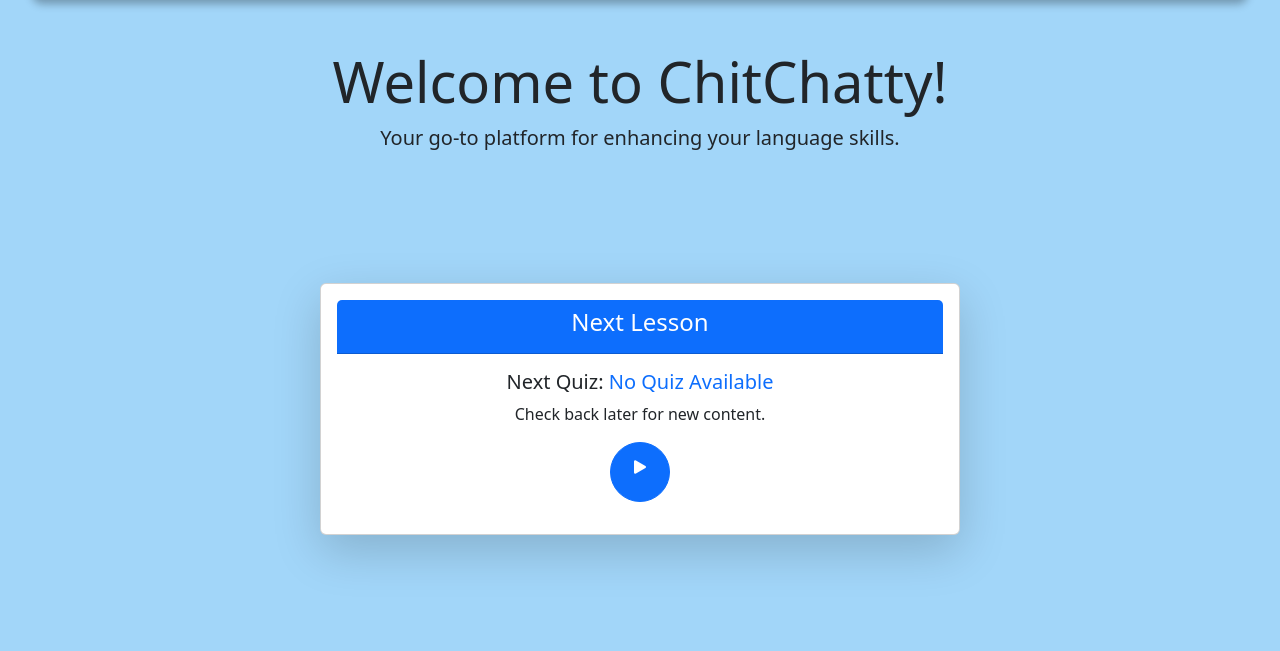
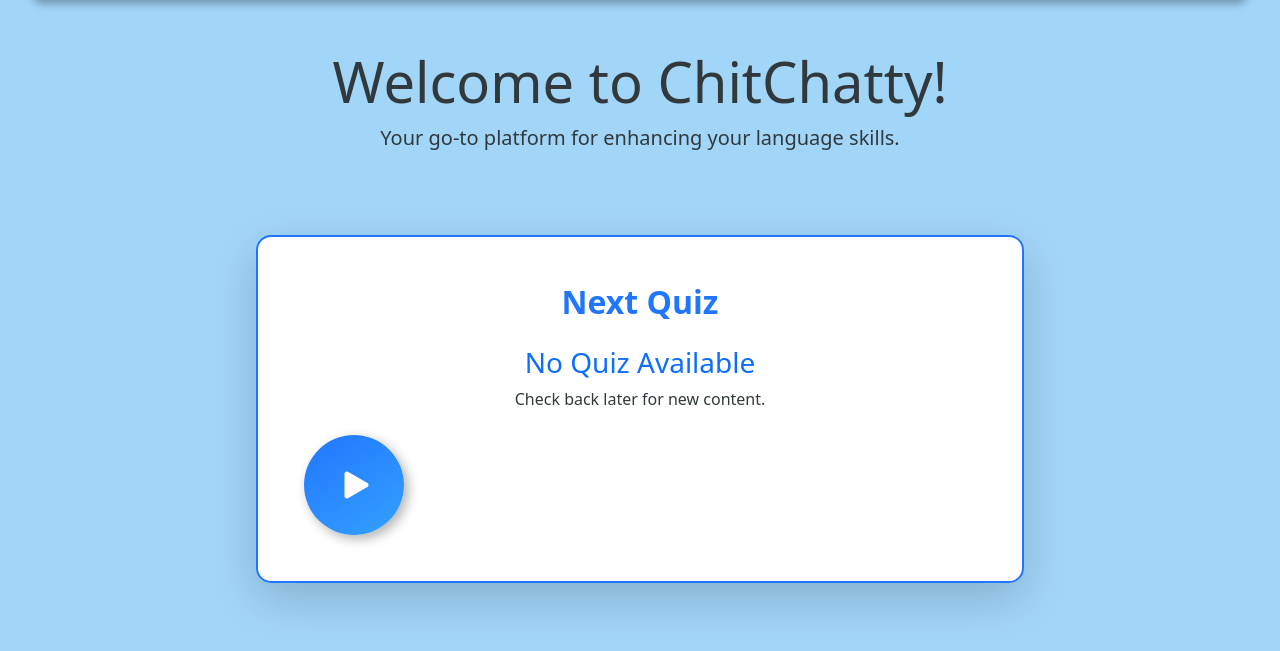
Before and after one commit to UCCS-CS4300-5300/Group5-fall2024, a Django app: page / in a window 1280 px wide. Shown: the part 100-751 px from the top of the page. Run offline with Django 4.2, Linux system fonts and the light colour scheme; data that the repository does not hold is empty.

Commit message:
Adjusted index template to change play button and remove Next Lesson header

```diff
--- a/Chit-Chatty/myproject/home/templates/home/index.html
+++ b/Chit-Chatty/myproject/home/templates/home/index.html
@@ -2,22 +2,21 @@
 
 {% block content %}
 <div class="container text-center mt-5">
-    <h1 class="display-4">Welcome to ChitChatty!</h1>
-    <p class="lead">Your go-to platform for enhancing your language skills.</p>
+    <h1 class="display-4" style="color: #31393C;">Welcome to ChitChatty!</h1>
+    <p class="lead" style="color: #31393C;">Your go-to platform for enhancing your language skills.</p>
 </div>
 
-<!-- Next Quiz Section -->
+<!-- Updated Next Quiz Section -->
 <div class="d-flex justify-content-center align-items-center" style="height: 60vh;">
-    <div class="card text-center shadow-lg w-50 p-3">
-        <div class="card-header bg-primary text-white">
-            <h4>Next Lesson</h4>
-        </div>
+    <div class="card text-center shadow-lg" style="width: 60%; padding: 30px; border: 2px solid #2176FF; border-radius: 15px;">
         <div class="card-body">
-            <h5 class="card-title">Next Quiz: <span class="text-primary">{{ quiz_title }}</span></h5>
-            <p class="card-text">{{ quiz_description }}</p>
-            <!-- Dynamic Play Button -->
-            <a href="{{ quiz_url }}" class="btn btn-primary rounded-circle" style="width: 60px; height: 60px;">
-                <i class="bi bi-play-fill text-white" style="font-size: 24px;"></i>
+            <h2 class="card-title" style="font-size: 32px; color: #2176FF; font-weight: bold;">Next Quiz</h2>
+            <h4 class="text-primary mt-4" style="font-size: 28px; color: #33A1FD;">{{ quiz_title }}</h4>
+            <p class="card-text mb-4" style="color: #31393C;">{{ quiz_description }}</p>
+            <!-- Enlarged Play Button -->
+            <a href="{{ quiz_url }}" class="btn btn-primary rounded-circle d-flex justify-content-center align-items-center"
+               style="width: 100px; height: 100px; background: linear-gradient(145deg, #2176FF, #33A1FD); border: none; box-shadow: 4px 4px 12px rgba(0, 0, 0, 0.3);">
+                <i class="bi bi-play-fill text-white" style="font-size: 48px; margin-left: 5px;"></i>
             </a>
         </div>
     </div>
```
